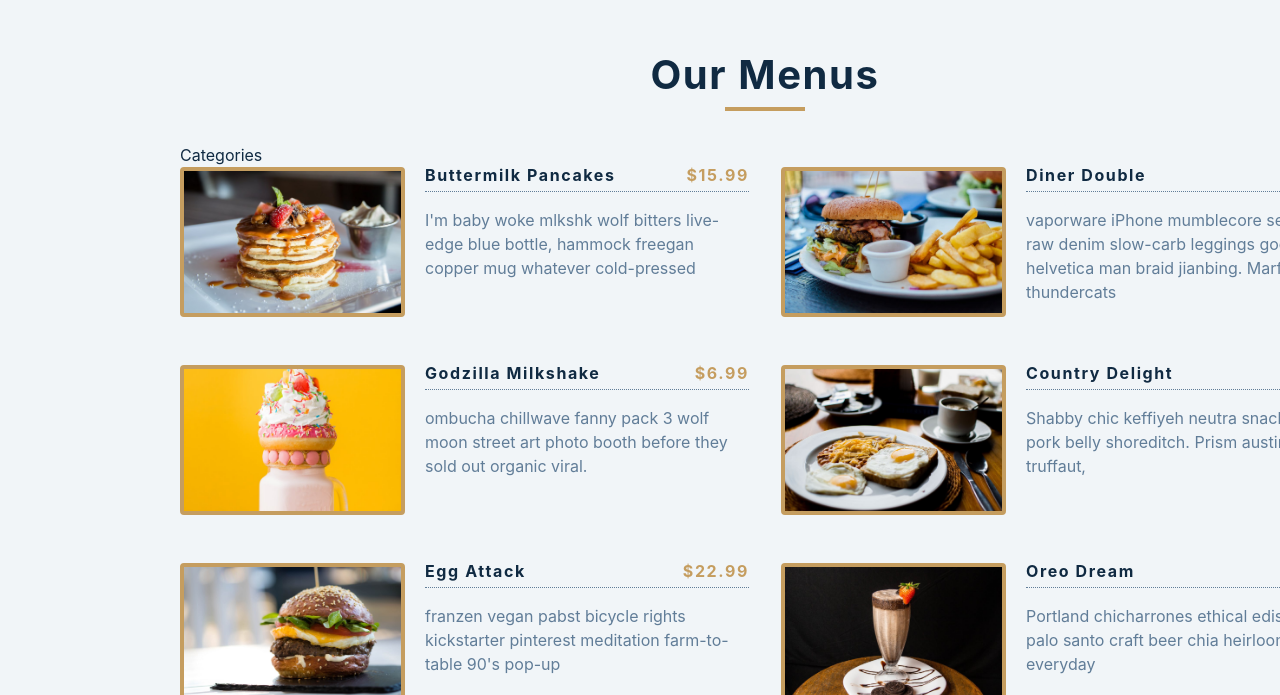
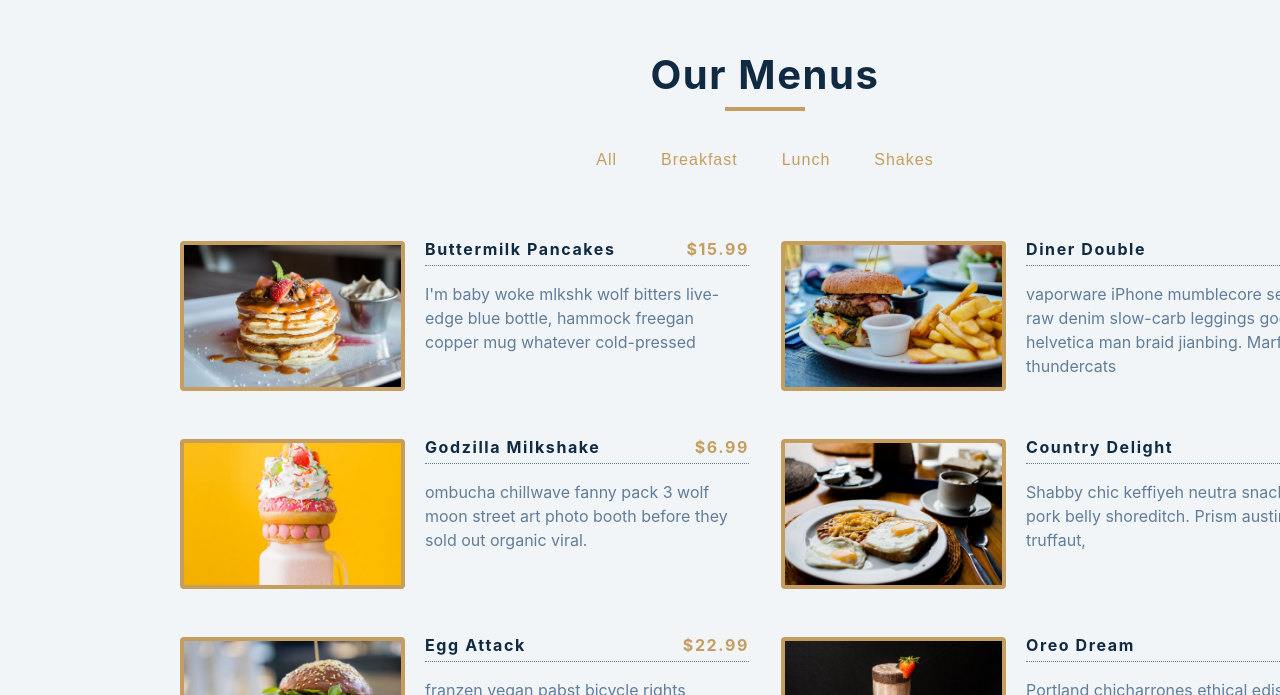
Before and after one commit to habiburrahman0540/react-project, a React (Vite) app: page / in a window 1280 px wide. Shown: the part 105-800 px from the top of the page. Built offline with nearby package versions, Linux system fonts and the light colour scheme; no server answers.

Commit message:
Added menus function

```diff
--- a/src/components/Menu/Categories.jsx
+++ b/src/components/Menu/Categories.jsx
@@ -1,8 +1,13 @@
 import React from 'react'
 import "./menus.css"
-const Categories = () => {
+const Categories = ({categories,filterCategory}) => {
   return (
-    <div>Categories</div>
+    <div className='btn-container'>
+        {categories.map((item,index)=>{
+            return <button type='button' key={index} className='filter-btn' onClick={()=>filterCategory(item)}>{item}</button>
+        })}
+
+    </div>
   )
 }
 
--- a/src/components/Menu/Menus.jsx
+++ b/src/components/Menu/Menus.jsx
@@ -3,9 +3,20 @@ import "./menus.css"
 import Categories from './Categories'
 import Menu from './Menu'
 import items from "./data.js"
+
+const allCategories = ["all",...new Set(items.map((cat=>cat.category)))];
+
 const Menus = () => {
   const [menuItems,setMenuItems] = useState(items);
-  const [categories,setCategories] = useState([]);
+  const [categories,setCategories] = useState(allCategories);
+  const filterCategory = (category)=>{
+    if(category === "all"){
+      setMenuItems(items);
+      return;
+    }
+        const newCat = items.filter((item)=>item.category === category);
+        setMenuItems(newCat);
+  }
   return (
     <main className='menu_main'>
       <section className='menu menu_section'>
@@ -13,7 +24,7 @@ const Menus = () => {
               <h2>Our Menus</h2>
               <div className='underline'></div>
           </div>
-          <Categories/>
+          <Categories categories={categories} filterCategory={filterCategory}/>
           <Menu items={menuItems}/>
       </section>
     </main>
```
